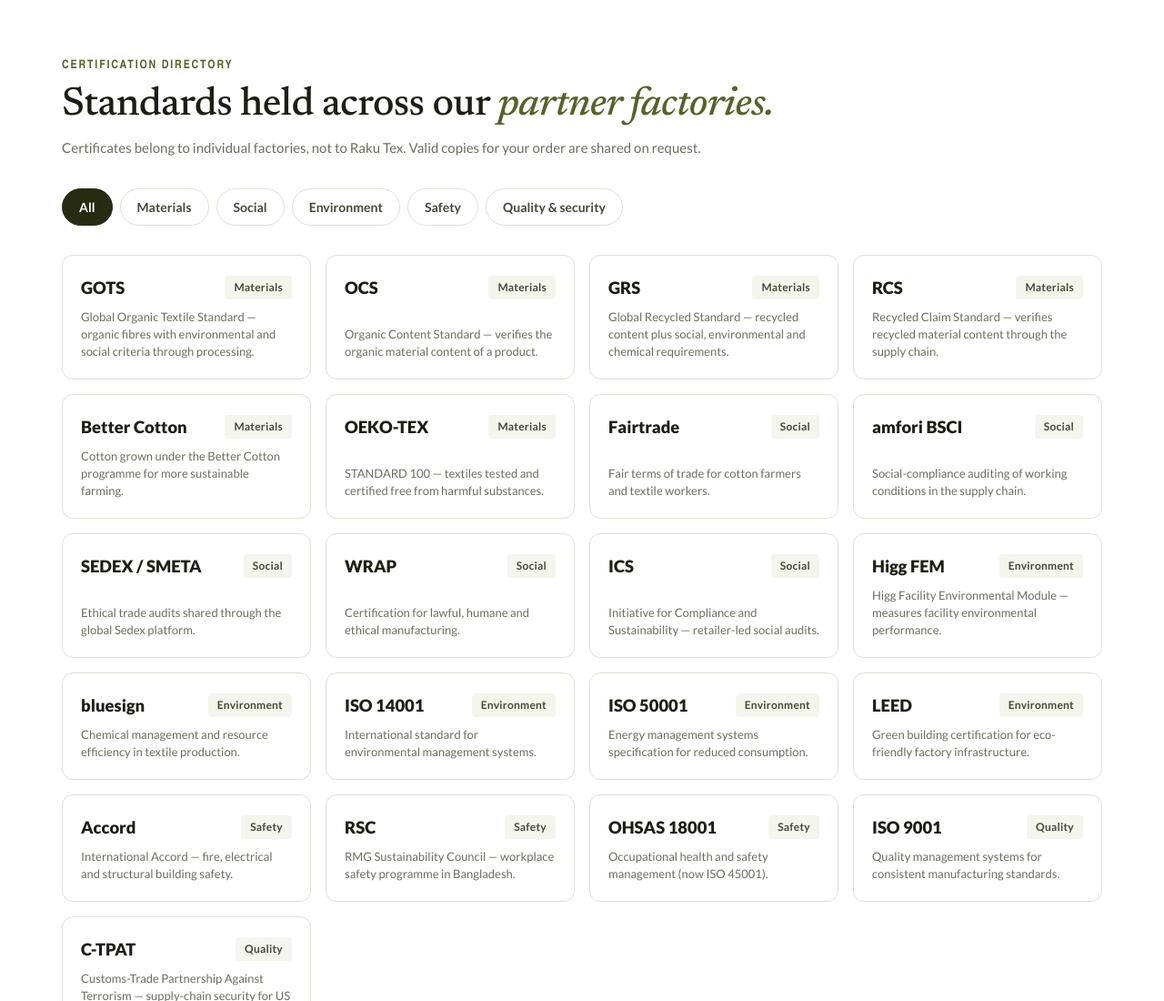
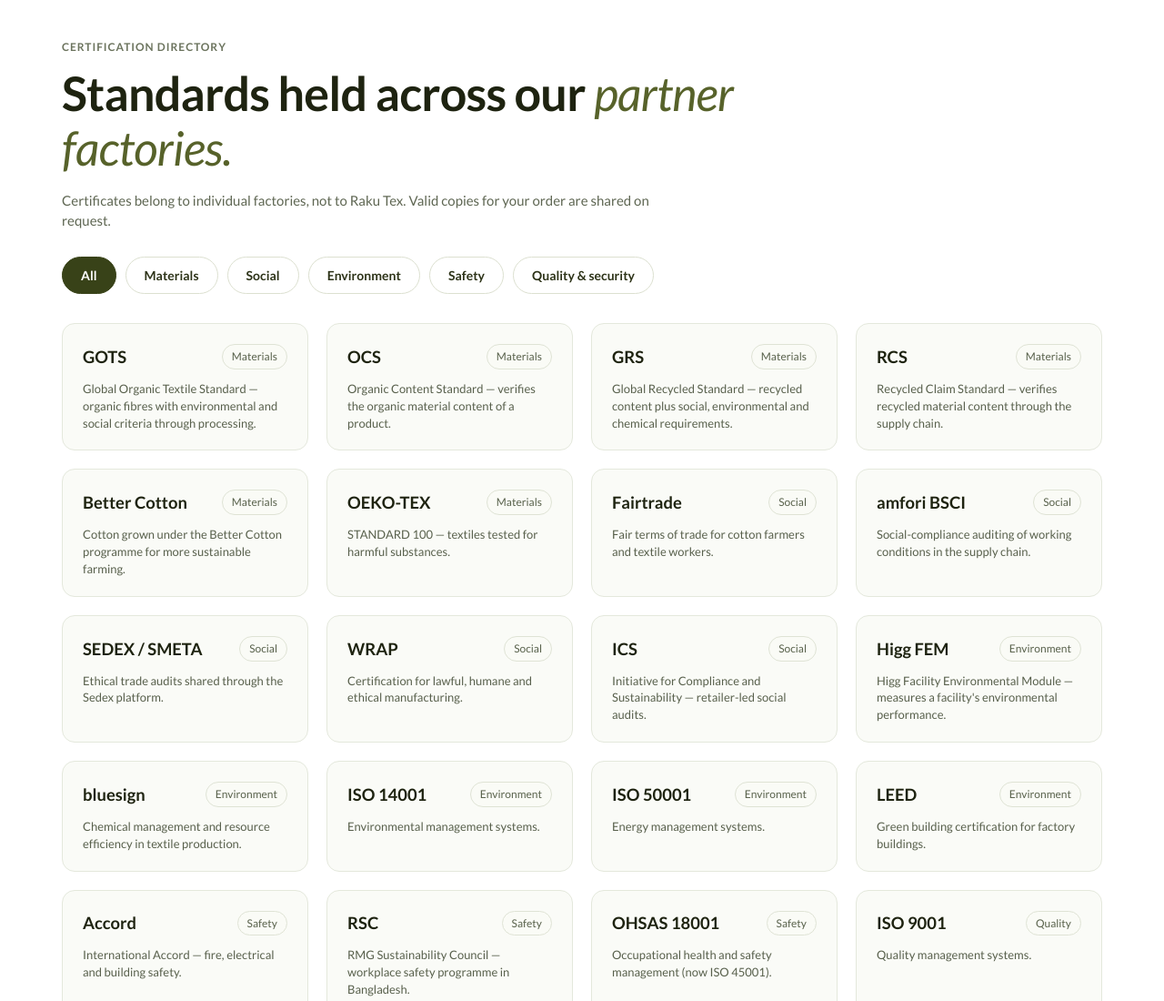
Before and after one commit to rafimohaimen-del/RakuTex, a plain HTML site: page sustainability.html in a window 1280 px wide. Shown: the part 1780-2880 px from the top of the page at 91% size. Drawn offline with Linux system fonts and the light colour scheme; a web font is replaced by a local one.

Commit message:
feat: remake sustainability.html certification directory matching Sustainability-component.png

```diff
--- a/assets/css/pages.css
+++ b/assets/css/pages.css
@@ -1210,77 +1210,156 @@
 }
 
 /* ==========================================================================
-   SUSTAINABILITY MATRIX
+   SUSTAINABILITY CERTIFICATION DIRECTORY
+   matching Design/Sustainability-component.png
    ========================================================================== */
+.cert-directory-section {
+  background-color: #FFFFFF;
+  padding: clamp(56px, 7vw, 88px) 0;
+}
+
+.cert-directory-eyebrow {
+  font-size: 0.75rem;
+  font-weight: 700;
+  letter-spacing: 0.08em;
+  color: #6C745E;
+  text-transform: uppercase;
+  margin-bottom: 12px;
+  display: block;
+}
+
+.cert-directory-title {
+  font-family: var(--rt-font-heading);
+  font-size: clamp(2.25rem, 4.5vw, 3.25rem);
+  font-weight: 600;
+  color: #1E2310;
+  line-height: 1.15;
+  margin: 0 0 16px 0;
+}
+
+.cert-directory-accent {
+  font-family: var(--rt-font-heading);
+  font-style: italic;
+  font-weight: 400;
+  color: #57622A;
+}
+
+.cert-directory-desc {
+  font-size: 0.9375rem;
+  color: #5E6652;
+  line-height: 1.5;
+  margin: 0 0 28px 0;
+  max-width: 680px;
+}
+
 .filter-tabs-row {
   display: flex;
-  gap: 8px;
+  gap: 10px;
   flex-wrap: wrap;
   margin-bottom: 32px;
 }
 
 .filter-tab-pill {
-  padding: 8px 18px;
-  background-color: var(--rt-surface);
-  border: 1px solid var(--rt-line);
-  border-radius: var(--rt-radius-pill);
-  font-weight: 700;
+  padding: 8px 20px;
+  background-color: #FFFFFF;
+  border: 1px solid #DCE0D0;
+  border-radius: 9999px;
+  font-weight: 600;
   font-size: 0.875rem;
-  color: var(--rt-stone-700);
+  color: #2D3318;
   cursor: pointer;
   transition: all 0.2s ease;
+  font-family: inherit;
+  display: inline-flex;
+  align-items: center;
+  justify-content: center;
 }
 
 .filter-tab-pill:hover {
-  border-color: var(--rt-olive-400);
+  background-color: #F0F2E8;
+  border-color: #BFC6AD;
+  color: #1E2310;
 }
 
 .filter-tab-pill.active {
-  background-color: var(--rt-surface-deep);
-  color: var(--rt-white);
-  border-color: var(--rt-surface-deep);
+  background-color: #384218;
+  color: #FFFFFF;
+  border-color: #384218;
 }
 
 .standards-grid {
   display: grid;
-  grid-template-columns: repeat(auto-fill, minmax(260px, 1fr));
-  gap: 16px;
+  grid-template-columns: repeat(4, 1fr);
+  gap: 20px;
 }
 
 .cert-card {
-  background-color: var(--rt-surface);
-  border: 1px solid var(--rt-line);
-  border-radius: 12px;
-  padding: 20px;
+  background-color: #FAFBF7;
+  border: 1px solid #E4E8DC;
+  border-radius: 14px;
+  padding: 22px 22px 20px;
   display: flex;
   flex-direction: column;
+  transition: transform 0.2s ease, border-color 0.2s ease, box-shadow 0.2s ease;
+}
+
+.cert-card:hover {
+  transform: translateY(-2px);
+  border-color: #BFC6AE;
+  box-shadow: 0 6px 16px rgba(40, 50, 20, 0.05);
+}
+
+.cert-card-header {
+  display: flex;
+  align-items: center;
   justify-content: space-between;
-  transition: all 0.25s ease;
-}
-
-.cert-card:hover {
-  border-color: var(--rt-olive-300);
-  transform: translateY(-2px);
-  box-shadow: var(--rt-shadow-sm);
-}
-
-.cert-card-header {
-  display: flex;
-  align-items: center;
-  justify-content: space-between;
-  margin-bottom: 8px;
+  margin-bottom: 12px;
 }
 
 .cert-code {
-  font-family: var(--rt-font-body);
-  font-weight: 900;
   font-size: 1.15rem;
+  font-weight: 700;
+  color: #1E2310;
+  line-height: 1.2;
+}
+
+.cert-badge {
+  background-color: #FAFBF6;
+  border: 1px solid #DFE3D5;
+  color: #58614B;
+  font-size: 0.75rem;
+  font-weight: 500;
+  padding: 3px 10px;
+  border-radius: 9999px;
+  white-space: nowrap;
 }
 
 .cert-desc {
   font-size: 0.8125rem;
-  color: var(--rt-text-muted);
+  color: #58604C;
   line-height: 1.45;
+  margin: 0;
+}
+
+@media (max-width: 1024px) {
+  .standards-grid {
+    grid-template-columns: repeat(3, 1fr);
+    gap: 16px;
+  }
+}
+
+@media (max-width: 768px) {
+  .standards-grid {
+    grid-template-columns: repeat(2, 1fr);
+    gap: 14px;
+  }
+}
+
+@media (max-width: 480px) {
+  .standards-grid {
+    grid-template-columns: 1fr;
+    gap: 12px;
+  }
 }
 
 /* ==========================================================================
--- a/sustainability.html
+++ b/sustainability.html
@@ -181,14 +181,15 @@
       </div>
     </section>
 
-    <!-- CERTIFICATION DIRECTORY MATRIX -->
-    <section class="section-pad" style="background-color: var(--rt-white);">
+    <!-- CERTIFICATION DIRECTORY MATRIX (matching Design/Sustainability-component.png) -->
+    <section class="cert-directory-section" id="standards">
       <div class="container">
-        <span class="eyebrow eyebrow-olive">CERTIFICATION DIRECTORY</span>
-        <h2 style="margin-bottom: 8px;">
-          Standards held across our <span class="accent-gold" style="color: var(--rt-olive-500);">partner factories.</span>
+        <span class="cert-directory-eyebrow">CERTIFICATION DIRECTORY</span>
+        <h2 class="cert-directory-title">
+          Standards held across our <span class="cert-directory-accent">partner</span><br>
+          <span class="cert-directory-accent">factories.</span>
         </h2>
-        <p style="font-size: 0.9375rem; color: var(--rt-text-muted); margin-bottom: 32px;">
+        <p class="cert-directory-desc">
           Certificates belong to individual factories, not to Raku Tex. Valid copies for your order are shared on request.
         </p>
 
@@ -202,197 +203,199 @@
           <button class="filter-tab-pill cert-filter-tab" data-group="quality">Quality & security</button>
         </div>
 
-        <!-- 21 Standards Cards -->
+        <!-- 21 Standards Cards (4 columns desktop) -->
         <div class="standards-grid">
-          <!-- GOTS -->
+          <!-- 1. GOTS -->
           <div class="cert-card cert-card-item" data-group="materials">
             <div class="cert-card-header">
               <span class="cert-code">GOTS</span>
-              <span class="badge-tag">Materials</span>
+              <span class="cert-badge">Materials</span>
             </div>
             <p class="cert-desc">Global Organic Textile Standard — organic fibres with environmental and social criteria through processing.</p>
           </div>
 
-          <!-- OCS -->
+          <!-- 2. OCS -->
           <div class="cert-card cert-card-item" data-group="materials">
             <div class="cert-card-header">
               <span class="cert-code">OCS</span>
-              <span class="badge-tag">Materials</span>
+              <span class="cert-badge">Materials</span>
             </div>
             <p class="cert-desc">Organic Content Standard — verifies the organic material content of a product.</p>
           </div>
 
-          <!-- GRS -->
+          <!-- 3. GRS -->
           <div class="cert-card cert-card-item" data-group="materials">
             <div class="cert-card-header">
               <span class="cert-code">GRS</span>
-              <span class="badge-tag">Materials</span>
+              <span class="cert-badge">Materials</span>
             </div>
             <p class="cert-desc">Global Recycled Standard — recycled content plus social, environmental and chemical requirements.</p>
           </div>
 
-          <!-- RCS -->
+          <!-- 4. RCS -->
           <div class="cert-card cert-card-item" data-group="materials">
             <div class="cert-card-header">
               <span class="cert-code">RCS</span>
-              <span class="badge-tag">Materials</span>
+              <span class="cert-badge">Materials</span>
             </div>
             <p class="cert-desc">Recycled Claim Standard — verifies recycled material content through the supply chain.</p>
           </div>
 
-          <!-- Better Cotton -->
+          <!-- 5. Better Cotton -->
           <div class="cert-card cert-card-item" data-group="materials">
             <div class="cert-card-header">
               <span class="cert-code">Better Cotton</span>
-              <span class="badge-tag">Materials</span>
+              <span class="cert-badge">Materials</span>
             </div>
             <p class="cert-desc">Cotton grown under the Better Cotton programme for more sustainable farming.</p>
           </div>
 
-          <!-- OEKO-TEX -->
+          <!-- 6. OEKO-TEX -->
           <div class="cert-card cert-card-item" data-group="materials">
             <div class="cert-card-header">
               <span class="cert-code">OEKO-TEX</span>
-              <span class="badge-tag">Materials</span>
+              <span class="cert-badge">Materials</span>
             </div>
-            <p class="cert-desc">STANDARD 100 — textiles tested and certified free from harmful substances.</p>
+            <p class="cert-desc">STANDARD 100 — textiles tested for harmful substances.</p>
           </div>
 
-          <!-- Fairtrade -->
+          <!-- 7. Fairtrade -->
           <div class="cert-card cert-card-item" data-group="social">
             <div class="cert-card-header">
               <span class="cert-code">Fairtrade</span>
-              <span class="badge-tag">Social</span>
+              <span class="cert-badge">Social</span>
             </div>
             <p class="cert-desc">Fair terms of trade for cotton farmers and textile workers.</p>
           </div>
 
-          <!-- amfori BSCI -->
+          <!-- 8. amfori BSCI -->
           <div class="cert-card cert-card-item" data-group="social">
             <div class="cert-card-header">
               <span class="cert-code">amfori BSCI</span>
-              <span class="badge-tag">Social</span>
+              <span class="cert-badge">Social</span>
             </div>
             <p class="cert-desc">Social-compliance auditing of working conditions in the supply chain.</p>
           </div>
 
-          <!-- SEDEX / SMETA -->
+          <!-- 9. SEDEX / SMETA -->
           <div class="cert-card cert-card-item" data-group="social">
             <div class="cert-card-header">
               <span class="cert-code">SEDEX / SMETA</span>
-              <span class="badge-tag">Social</span>
+              <span class="cert-badge">Social</span>
             </div>
-            <p class="cert-desc">Ethical trade audits shared through the global Sedex platform.</p>
+            <p class="cert-desc">Ethical trade audits shared through the Sedex platform.</p>
           </div>
 
-          <!-- WRAP -->
+          <!-- 10. WRAP -->
           <div class="cert-card cert-card-item" data-group="social">
             <div class="cert-card-header">
               <span class="cert-code">WRAP</span>
-              <span class="badge-tag">Social</span>
+              <span class="cert-badge">Social</span>
             </div>
             <p class="cert-desc">Certification for lawful, humane and ethical manufacturing.</p>
           </div>
 
-          <!-- ICS -->
+          <!-- 11. ICS -->
           <div class="cert-card cert-card-item" data-group="social">
             <div class="cert-card-header">
               <span class="cert-code">ICS</span>
-              <span class="badge-tag">Social</span>
+              <span class="cert-badge">Social</span>
             </div>
             <p class="cert-desc">Initiative for Compliance and Sustainability — retailer-led social audits.</p>
           </div>
 
-          <!-- Higg FEM -->
+          <!-- 12. Higg FEM -->
           <div class="cert-card cert-card-item" data-group="environment">
             <div class="cert-card-header">
               <span class="cert-code">Higg FEM</span>
-              <span class="badge-tag">Environment</span>
+              <span class="cert-badge">Environment</span>
             </div>
-            <p class="cert-desc">Higg Facility Environmental Module — measures facility environmental performance.</p>
+            <p class="cert-desc">Higg Facility Environmental Module — measures a facility's environmental performance.</p>
           </div>
 
-          <!-- bluesign -->
+          <!-- 13. bluesign -->
           <div class="cert-card cert-card-item" data-group="environment">
             <div class="cert-card-header">
               <span class="cert-code">bluesign</span>
-              <span class="badge-tag">Environment</span>
+              <span class="cert-badge">Environment</span>
             </div>
             <p class="cert-desc">Chemical management and resource efficiency in textile production.</p>
           </div>
 
-          <!-- ISO 14001 -->
+          <!-- 14. ISO 14001 -->
           <div class="cert-card cert-card-item" data-group="environment">
             <div class="cert-card-header">
               <span class="cert-code">ISO 14001</span>
-              <span class="badge-tag">Environment</span>
+              <span class="cert-badge">Environment</span>
             </div>
-            <p class="cert-desc">International standard for environmental management systems.</p>
+            <p class="cert-desc">Environmental management systems.</p>
           </div>
 
-          <!-- ISO 50001 -->
+          <!-- 15. ISO 50001 -->
           <div class="cert-card cert-card-item" data-group="environment">
             <div class="cert-card-header">
               <span class="cert-code">ISO 50001</span>
-              <span class="badge-tag">Environment</span>
+              <span class="cert-badge">Environment</span>
             </div>
-            <p class="cert-desc">Energy management systems specification for reduced consumption.</p>
+            <p class="cert-desc">Energy management systems.</p>
           </div>
 
-          <!-- LEED -->
+          <!-- 16. LEED -->
           <div class="cert-card cert-card-item" data-group="environment">
             <div class="cert-card-header">
               <span class="cert-code">LEED</span>
-              <span class="badge-tag">Environment</span>
+              <span class="cert-badge">Environment</span>
             </div>
-            <p class="cert-desc">Green building certification for eco-friendly factory infrastructure.</p>
+            <p class="cert-desc">Green building certification for factory buildings.</p>
           </div>
 
-          <!-- Accord -->
+          <!-- 17. Accord -->
           <div class="cert-card cert-card-item" data-group="safety">
             <div class="cert-card-header">
               <span class="cert-code">Accord</span>
-              <span class="badge-tag">Safety</span>
+              <span class="cert-badge">Safety</span>
             </div>
-            <p class="cert-desc">International Accord — fire, electrical and structural building safety.</p>
+            <p class="cert-desc">International Accord — fire, electrical and building safety.</p>
           </div>
 
-          <!-- RSC -->
+          <!-- 18. RSC -->
           <div class="cert-card cert-card-item" data-group="safety">
             <div class="cert-card-header">
               <span class="cert-code">RSC</span>
-              <span class="badge-tag">Safety</span>
+              <span class="cert-badge">Safety</span>
             </div>
             <p class="cert-desc">RMG Sustainability Council — workplace safety programme in Bangladesh.</p>
           </div>
 
-          <!-- OHSAS 18001 / ISO 45001 -->
+          <!-- 19. OHSAS 18001 -->
           <div class="cert-card cert-card-item" data-group="safety">
             <div class="cert-card-header">
               <span class="cert-code">OHSAS 18001</span>
-              <span class="badge-tag">Safety</span>
+              <span class="cert-badge">Safety</span>
             </div>
             <p class="cert-desc">Occupational health and safety management (now ISO 45001).</p>
           </div>
 
-          <!-- ISO 9001 -->
+          <!-- 20. ISO 9001 -->
           <div class="cert-card cert-card-item" data-group="quality">
             <div class="cert-card-header">
               <span class="cert-code">ISO 9001</span>
-              <span class="badge-tag">Quality</span>
+              <span class="cert-badge">Quality</span>
             </div>
-            <p class="cert-desc">Quality management systems for consistent manufacturing standards.</p>
+            <p class="cert-desc">Quality management systems.</p>
           </div>
 
-          <!-- C-TPAT -->
+          <!-- 21. C-TPAT -->
           <div class="cert-card cert-card-item" data-group="quality">
             <div class="cert-card-header">
               <span class="cert-code">C-TPAT</span>
-              <span class="badge-tag">Quality</span>
+              <span class="cert-badge">Quality</span>
             </div>
             <p class="cert-desc">Customs-Trade Partnership Against Terrorism — supply-chain security for US imports.</p>
           </div>
         </div>
+      </div>
+    </section>
       </div>
     </section>
 
```
